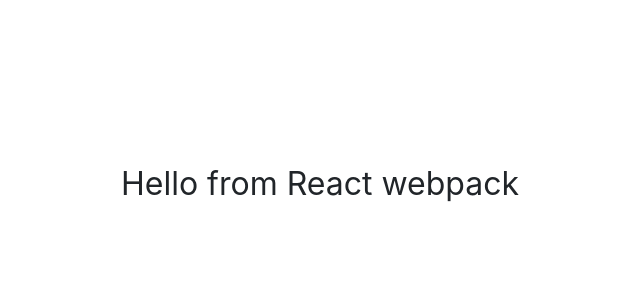
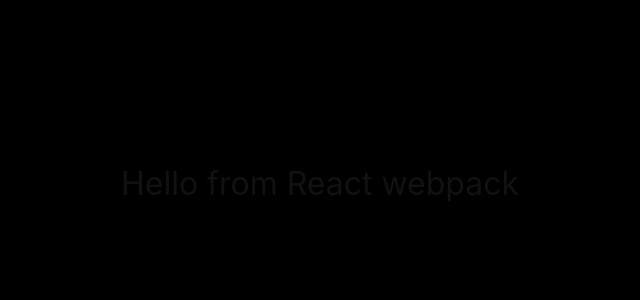
Before and after one commit to fabiros/LEST-Treecare, a React app: page / in a window 1280 px wide. Shown: the top 300 px of the page, without its empty margins (320-960 px from the left). Built offline with nearby package versions, Linux system fonts and the light colour scheme.

Commit message:
Add scss bootstrap theming

```diff
--- a/src/index.jsx
+++ b/src/index.jsx
@@ -2,6 +2,6 @@
 import ReactDOM from 'react-dom';
 import App from './App.jsx';
 
-import 'bootstrap/dist/css/bootstrap.min.css';
+import 'src/themes/bootstrap.scss';
 
 ReactDOM.render(<App />, document.getElementById('app'));
--- /dev/null
+++ b/src/themes/bootstrap.scss
@@ -0,0 +1,10 @@
+@import "node_modules/bootstrap/scss/functions";
+@import "node_modules/bootstrap/scss/variables";
+@import "node_modules/bootstrap/scss/mixins";
+
+// Your variable overrides
+$body-bg: #000;
+$body-color: #111;
+
+// Bootstrap and its default variables
+@import "node_modules/bootstrap/scss/bootstrap";
--- a/webpack/paths.js
+++ b/webpack/paths.js
@@ -5,6 +5,7 @@
     outputPath: path.resolve(__dirname, '../', 'build'),
     entryPath: path.resolve(__dirname, '../', 'src/index.jsx'),
     templatePath: path.resolve(__dirname, '../', 'src/template.html'),
+    src: path.resolve(__dirname, '../', 'src/'),
     imagesFolder: 'images',
     fontsFolder: 'fonts',
     cssFolder: 'css',
--- a/webpack/webpack.common.js
+++ b/webpack/webpack.common.js
@@ -62,6 +62,7 @@
     resolve: {
         modules: ['src', 'node_modules'],
         extensions: ['*', '.js', '.jsx', '.css', '.scss'],
+        alias: { src: commonPaths.src },
     },
     plugins: [
         new webpack.ProgressPlugin(),
```
